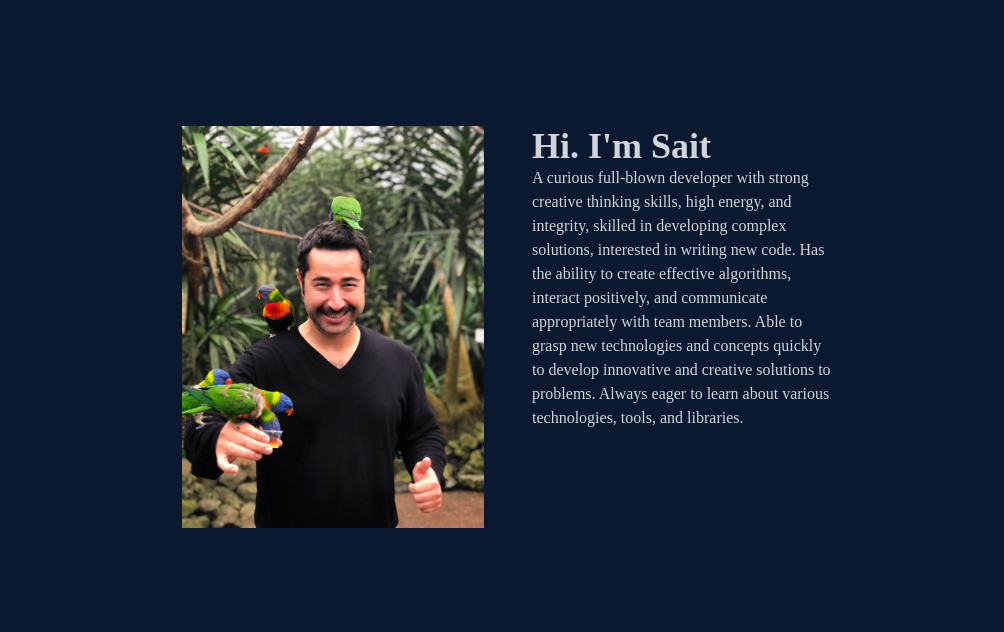
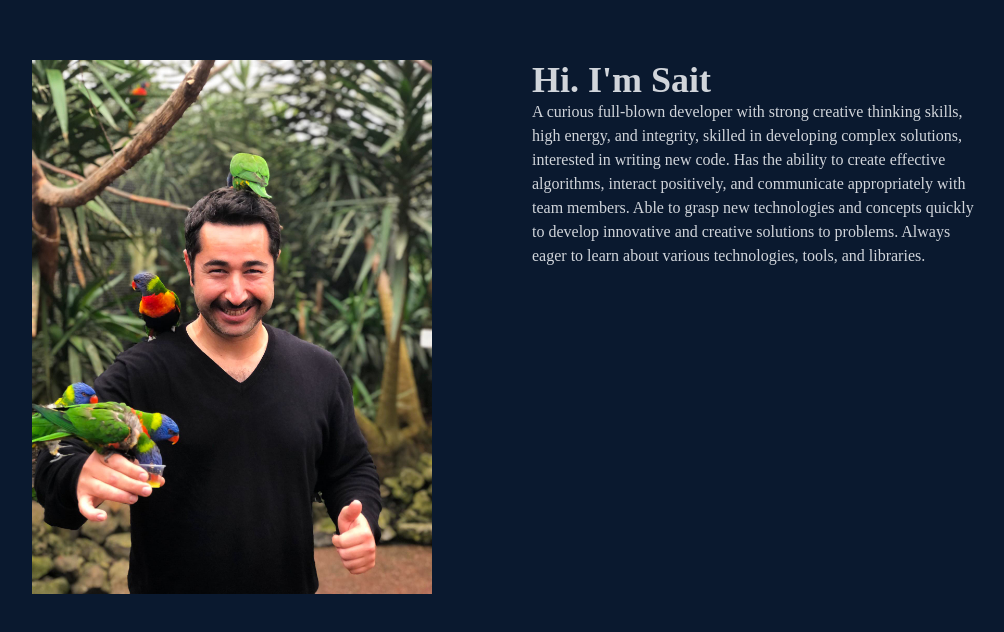
Before and after one commit to Sait-Bozteke/portfolio, a React (Create React App) app: page / in a window 1280 px wide. Shown: the part 873-1505 px from the top of the page, without its empty margins (132-1136 px from the left). Built offline with nearby package versions, Linux system fonts and the light colour scheme.

Commit message:
file added

```diff
--- a/src/components/About.jsx
+++ b/src/components/About.jsx
@@ -13,8 +13,8 @@ const About = () => {
           </div> */}
 
           </div>
-          <div className='max-w-[700px] w-full grid sm:grid-cols-2 gap-5 px-4'>
-            <div><img src={Kendim} alt=""  /></div>
+          <div className='max-w-[1000px] w-full grid sm:grid-cols-2 gap-5 px-4'>
+            <div><img src={Kendim} alt="" className='max-w-[400px]' /></div>
             <div> <div className='sm:text-left text-4xl font-bold'>
               <p>Hi. I'm Sait</p>
             </div>
```
